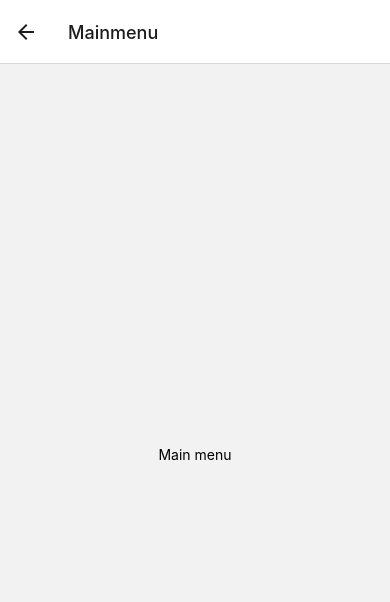
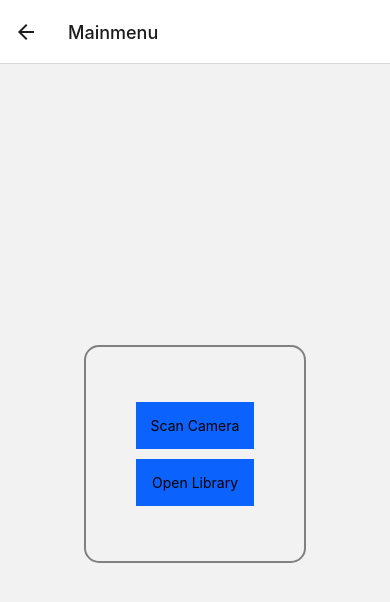
Before and after one commit to VinTristanSollesta/hILO, a React Native app: screen /Mainmenu in a window 390 px wide. Shown: the top 602 px of the page. Built offline with nearby package versions, Linux system fonts and the light colour scheme.

Commit message:
+added camera and library screens +added camera package >adjusted pressable padding

```diff
--- a/App.tsx
+++ b/App.tsx
@@ -2,11 +2,15 @@ import React from "react";
 
 import { Pressable, SafeAreaView, Text, TextInput, View } from "react-native";
 import styles from "./Styles";
+
+//screens
 import Login from "./screens/Login";
+import Mainmenu from "./screens/Mainmenu";
+import OpenCamera from "./screens/OpenCamera";
+import Library from "./screens/Library";
 
 import { NavigationContainer } from "@react-navigation/native";
 import { createNativeStackNavigator } from "@react-navigation/native-stack";
-import Mainmenu from "./screens/Mainmenu";
 
 const Stack = createNativeStackNavigator();
 
@@ -20,6 +24,9 @@ export default function App() {
           options={{ title: "Login" }}
         />
         <Stack.Screen name="Mainmenu" component={Mainmenu} />
+
+        <Stack.Screen name="OpenCamera" component={OpenCamera} />
+        <Stack.Screen name="Library" component={Library} />
       </Stack.Navigator>
     </NavigationContainer>
   );
--- a/Styles.tsx
+++ b/Styles.tsx
@@ -37,8 +37,7 @@ const Styles = StyleSheet.create({
 
   button: {
     backgroundColor: Themes.primary,
-    padding: 5,
-    width: "100%",
+    padding: 15,
     alignItems: "center",
     marginVertical: 5,
   },
--- a/package.json
+++ b/package.json
@@ -13,6 +13,8 @@
     "@react-navigation/native-stack": "^6.11.0",
     "@react-navigation/stack": "^6.4.1",
     "expo": "~51.0.28",
+    "expo-camera": "^15.0.16",
+    "expo-media-library": "^16.0.5",
     "expo-sqlite": "^14.0.6",
     "expo-status-bar": "~1.12.1",
     "nativewind": "^2.0.11",
--- /dev/null
+++ b/screens/Library.tsx
@@ -0,0 +1,13 @@
+import React from "react";
+
+import { View, Text } from "react-native";
+
+const Library = () => {
+  return (
+    <View>
+      <Text>Library Opened</Text>
+    </View>
+  );
+};
+
+export default Library;
--- a/screens/Mainmenu.tsx
+++ b/screens/Mainmenu.tsx
@@ -1,16 +1,47 @@
 import React from "react";
 
-import { View, Text } from "react-native";
-
-import { NavigationContainer } from "@react-navigation/native";
-import { createNativeStackNavigator } from "@react-navigation/native-stack";
+import { View, Text, Pressable } from "react-native";
 
 import Styles from "../Styles";
 
-const Mainmenu = () => {
+import { StackNavigationProp } from "@react-navigation/stack";
+
+// Define the type for the navigation prop
+type RootStackParamList = {
+  Login: undefined;
+  Mainmenu: undefined; // Add other routes as needed
+};
+
+type LoginScreenNavigationProp = StackNavigationProp<
+  RootStackParamList,
+  "Login"
+>;
+
+type Props = {
+  navigation: LoginScreenNavigationProp;
+};
+
+const Mainmenu: React.FC<Props> = ({ navigation }) => {
   return (
     <View style={Styles.container}>
-      <Text>Main menu</Text>
+      <View style={Styles.card}>
+        <Pressable
+          style={Styles.button}
+          onPress={() => {
+            navigation.navigate("OpenCamera");
+          }}
+        >
+          <Text>Scan Camera</Text>
+        </Pressable>
+        <Pressable
+          style={Styles.button}
+          onPress={() => {
+            navigation.navigate("Library");
+          }}
+        >
+          <Text>Open Library</Text>
+        </Pressable>
+      </View>
     </View>
   );
 };
--- /dev/null
+++ b/screens/OpenCamera.tsx
@@ -0,0 +1,30 @@
+import React from "react";
+
+import { View, Text } from "react-native";
+
+import { StackNavigationProp } from "@react-navigation/stack";
+
+// Define the type for the navigation prop
+type RootStackParamList = {
+  Login: undefined;
+  Mainmenu: undefined; // Add other routes as needed
+};
+
+type LoginScreenNavigationProp = StackNavigationProp<
+  RootStackParamList,
+  "Login"
+>;
+
+type Props = {
+  navigation: LoginScreenNavigationProp;
+};
+
+const OpenCamera: React.FC<Props> = ({ navigation }) => {
+  return (
+    <View>
+      <Text>Camera Opened</Text>
+    </View>
+  );
+};
+
+export default OpenCamera;
```
Also changed, not shown: 1 other file (tests, documents, lock files or other folders).
